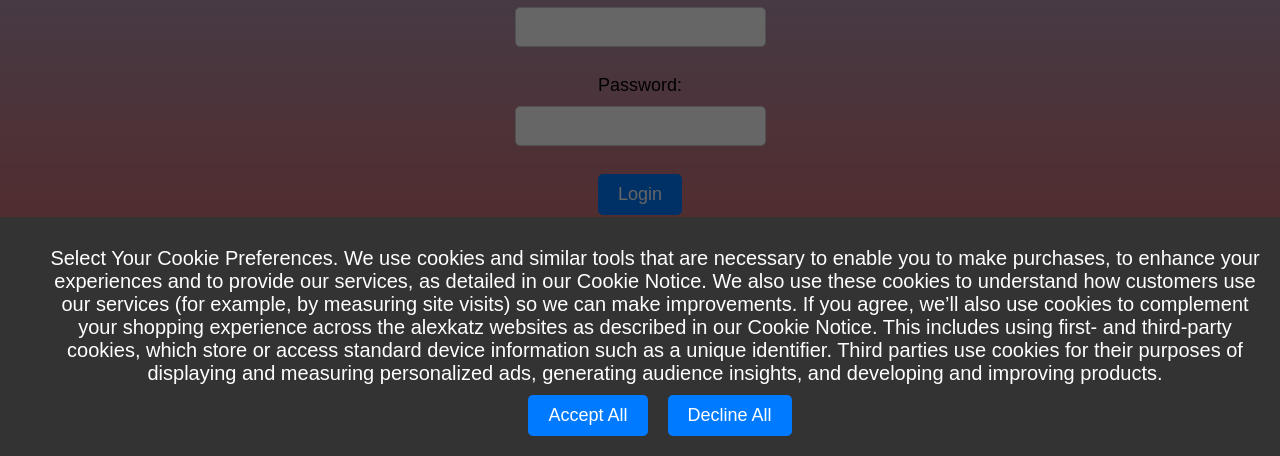
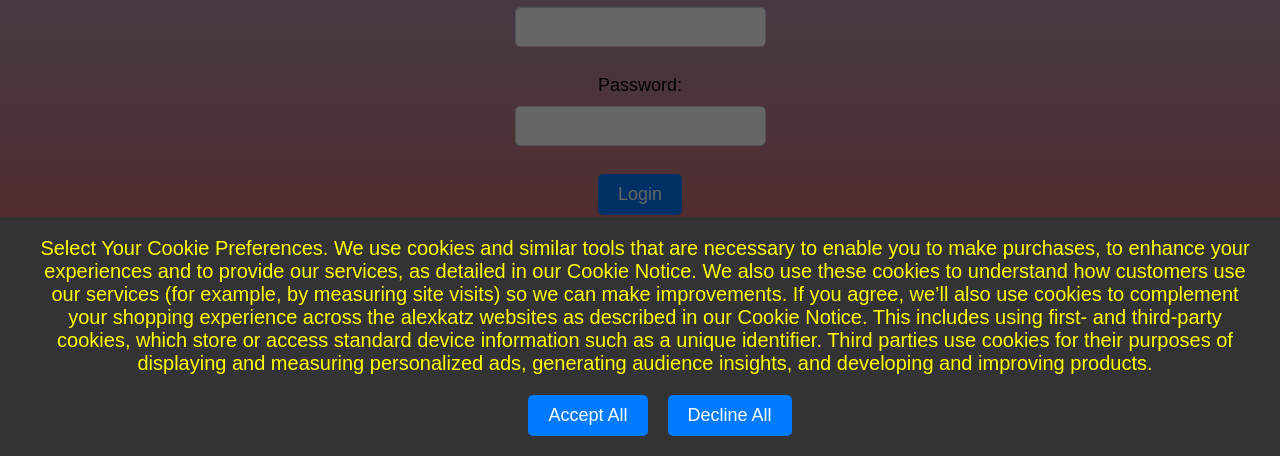
Before and after one commit to alexkatz123/alexkatz123.github.io, a plain HTML site: page index.html in a window 1280 px wide. Shown: the part 344-800 px from the top of the page. Drawn offline with Linux system fonts and the light colour scheme.

Commit message:
colors and links

```diff
--- a/styles.css
+++ b/index.css
@@ -66,12 +66,11 @@ button {
 
 #cookie-consent p {
     font-size: 20px;
-    margin-left: 30px;
-    margin-right: 40px;
-    margin-top: 10px;
-    margin-bottom: 10px;
-
-
+    margin-left: 20px;
+    margin-right: 50px;
+    margin-top: 0px;
+    margin-bottom: 20px;
+    color: yellow;
 }
 
 .overlay {
--- a/index.html
+++ b/index.html
@@ -2,7 +2,7 @@
 <html>
     <head>
         <title>Login Page</title>
-        <link rel="stylesheet" type="text/css" href="styles.css" />
+        <link rel="stylesheet" type="text/css" href="index.css" />
     </head>
     <body>
         <div id="content-wrapper">
@@ -38,6 +38,6 @@
             </div>
         </div>
 
-        <script src="login.js"></script>
+        <script src="index.js"></script>
     </body>
 </html>
```
Also changed, not shown: index.js (renamed from login.js).
